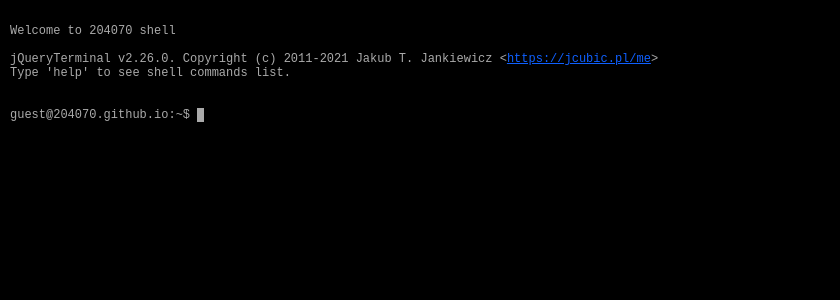
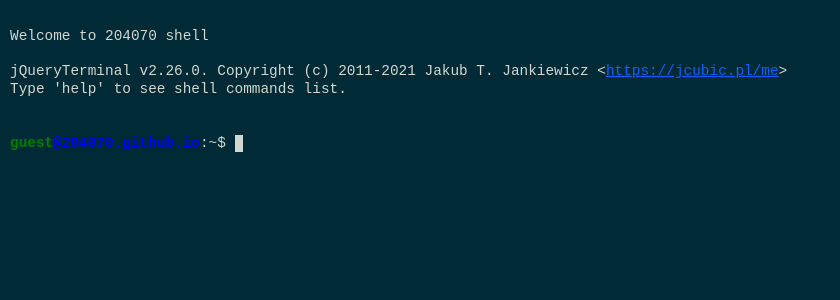
Before and after one commit to 204070/204070.github.io, a Jekyll site: the page index.html, which Jekyll copies as it is, in a window 1280 px wide. Shown: the top 300 px of the page, without its empty margins (0-840 px from the left). Built offline with Jekyll 4.4.1, drawn with Linux system fonts in a browser that asks for light colours.

Commit message:
Change some styles on terminal

```diff
--- a/index.html
+++ b/index.html
@@ -11,6 +11,12 @@
 	<script src="js/jquery.terminal-2.26.0.min.js"></script>
 	<script src="js/script.js"></script>
 	<style>
+		.terminal {
+			--size: 1.2;
+			--color: #D3D7CF;
+			--background: #002B36;
+		}
+
 		* {
 			margin: 0;
 			padding: 0;
--- a/js/script.js
+++ b/js/script.js
@@ -1,4 +1,4 @@
-let prompt_prefix = `@204070.github.io:~$ `;
+let prompt_prefix = `[[b;blue;]@204070.github.io]:~$ `;
 
 const interpreter = {
   about: function () {
@@ -64,9 +64,9 @@ Type 'help' to see shell commands list.
 	`,
     prompt: function (callback) {
       if (this.get_token()) {
-        callback(this.login_name() + prompt_prefix);
+        callback(`${this.login_name()}${prompt_prefix}`);
       } else {
-        callback("guest" + prompt_prefix);
+        callback(`[[b;green;]guest]${prompt_prefix}`);
       }
     },
   });
```
Also changed, not shown: 2 other files.
